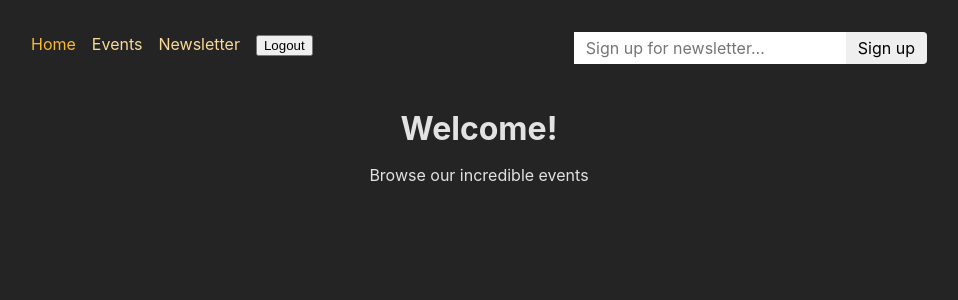
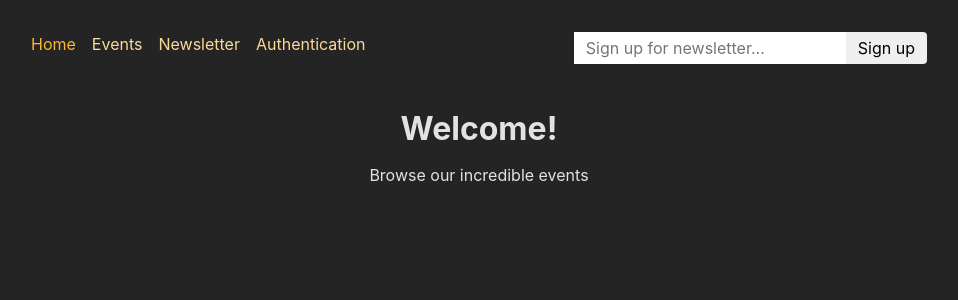
Before and after one commit to nadiia-dev/event-flow, a React (Vite) app: page / in a window 1280 px wide. Shown: the top 300 px of the page, without its empty margins (161-1119 px from the left). Built offline with nearby package versions, Linux system fonts and the light colour scheme; sample sign-in values are in the browser's storage.

Commit message:
add automatic logout

```diff
--- a/src/pages/Authentication.jsx
+++ b/src/pages/Authentication.jsx
@@ -41,9 +41,12 @@
 
   const resData = await resp.json();
   const token = resData.token;
-  console.log(token);
 
   localStorage.setItem("token", token);
+  const expiration = new Date();
+
+  expiration.setHours(expiration.getHours() + 1);
+  localStorage.setItem("expiration", expiration.toISOString());
 
   return redirect("/");
 }
--- a/src/pages/Logout.jsx
+++ b/src/pages/Logout.jsx
@@ -2,5 +2,6 @@
 
 export function action() {
   localStorage.removeItem("token");
+  localStorage.removeItem("expiration");
   return redirect("/");
 }
--- a/src/pages/Root.jsx
+++ b/src/pages/Root.jsx
@@ -1,8 +1,30 @@
-import { Outlet } from 'react-router-dom';
+import { Outlet, useLoaderData, useSubmit } from "react-router-dom";
 
-import MainNavigation from '../components/MainNavigation';
+import MainNavigation from "../components/MainNavigation";
+import { useEffect } from "react";
+import { getTokenDuration } from "../utils/auth";
 
 function RootLayout() {
+  const token = useLoaderData();
+  const submit = useSubmit();
+
+  useEffect(() => {
+    if (!token) {
+      return;
+    }
+
+    if (token === "EXPIRED") {
+      submit(null, { action: "/logout", method: "post" });
+      return;
+    }
+
+    const tokenDuration = getTokenDuration();
+
+    setTimeout(() => {
+      submit(null, { action: "/logout", method: "post" });
+    }, tokenDuration);
+  }, [token, submit]);
+
   return (
     <>
       <MainNavigation />
--- a/src/utils/auth.js
+++ b/src/utils/auth.js
@@ -1,7 +1,24 @@
 import { redirect } from "react-router-dom";
+
+export function getTokenDuration() {
+  const expiration = localStorage.getItem("expiration");
+  const expirationDate = new Date(expiration);
+  const now = new Date();
+  const duration = expirationDate.getTime() - now.getTime();
+  return duration;
+}
 
 export function getAuthToken() {
   const token = localStorage.getItem("token");
+
+  if (!token) {
+    return;
+  }
+
+  const tokenDuration = getTokenDuration();
+
+  if (tokenDuration < 0) return "EXPIRED";
+
   return token;
 }
 
```
Also changed, not shown: 1 other file (tests, documents, lock files or other folders).
